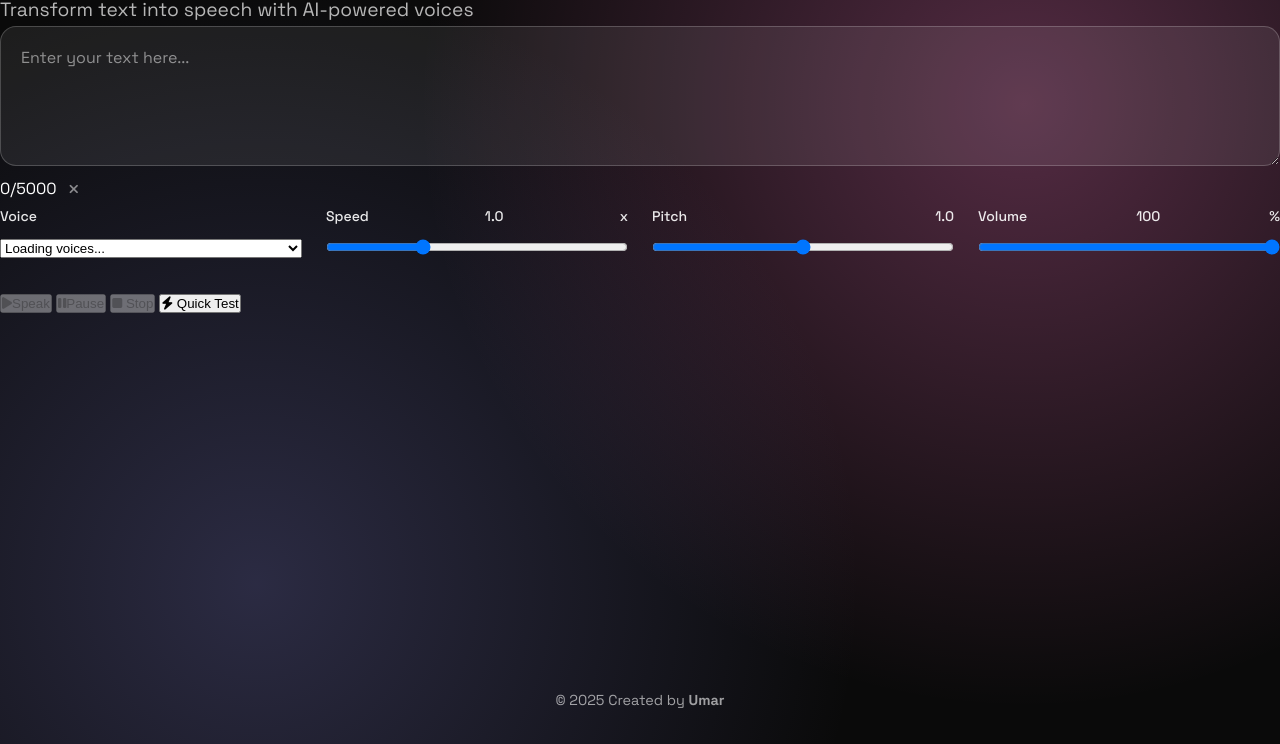
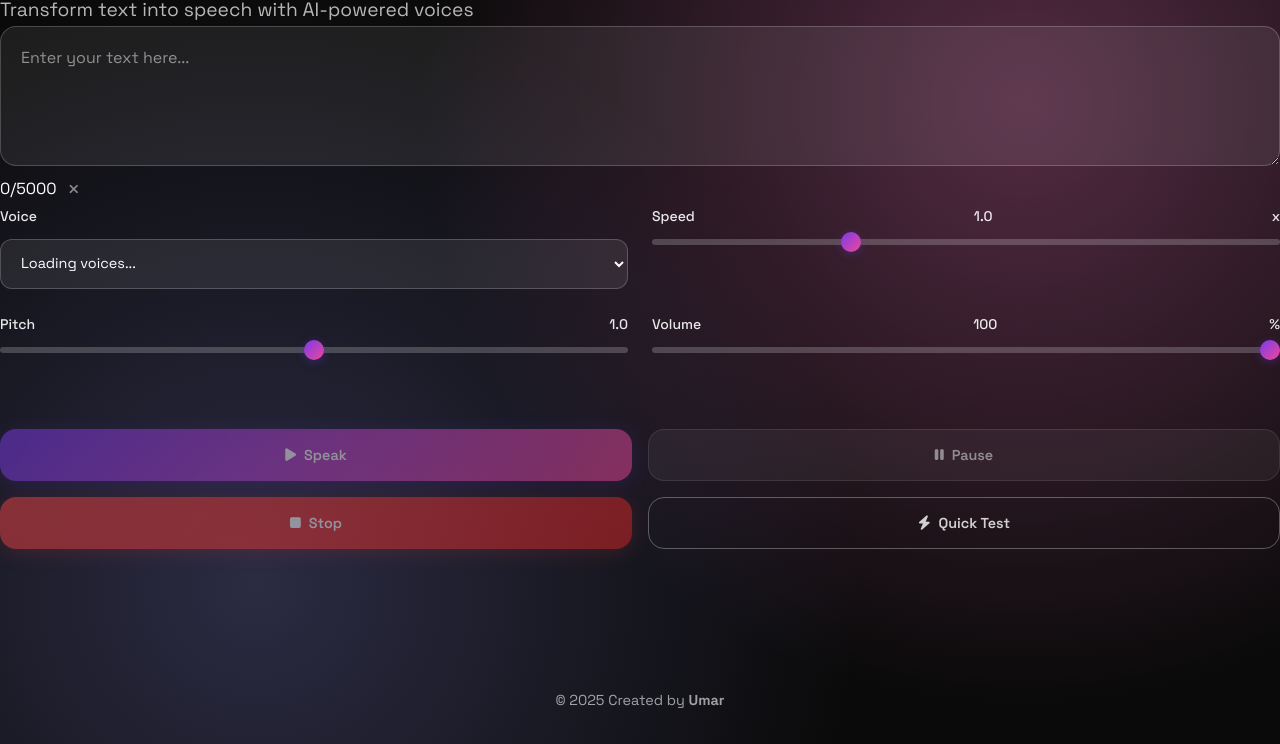
Before and after one commit to umarJ-max/WEB-Speech-API-TTS, a plain HTML site: page index.html in a window 1280 px wide. Shown: the part 56-800 px from the top of the page. Drawn offline with Linux system fonts and the light colour scheme.

Commit message:
Fix: Proper 2x2 grid layout for controls and buttons instead of parallel single row

```diff
--- a/index.html
+++ b/index.html
@@ -47,39 +47,39 @@
                 <div class="controls-grid">
                     <div class="control-item">
                         <label>Voice</label>
-                        <select id="voiceSelect">
+                        <select id="voiceSelect" class="modern-select">
                             <option value="">Loading voices...</option>
                         </select>
                     </div>
                     <div class="control-item">
                         <label>Speed <span id="rateValue">1.0</span>x</label>
-                        <input type="range" id="rateRange" min="0.1" max="3" step="0.1" value="1">
+                        <input type="range" id="rateRange" class="modern-slider" min="0.1" max="3" step="0.1" value="1">
                     </div>
                     <div class="control-item">
                         <label>Pitch <span id="pitchValue">1.0</span></label>
-                        <input type="range" id="pitchRange" min="0" max="2" step="0.1" value="1">
+                        <input type="range" id="pitchRange" class="modern-slider" min="0" max="2" step="0.1" value="1">
                     </div>
                     <div class="control-item">
                         <label>Volume <span id="volumeValue">100</span>%</label>
-                        <input type="range" id="volumeRange" min="0" max="1" step="0.1" value="1">
+                        <input type="range" id="volumeRange" class="modern-slider" min="0" max="1" step="0.1" value="1">
                     </div>
                 </div>
 
                 <!-- Action Buttons -->
-                <div class="button-grid">
-                    <button id="playBtn" class="btn btn-primary" disabled>
+                <div class="actions">
+                    <button id="playBtn" class="action-btn primary" disabled>
                         <i class="fas fa-play"></i>
                         Speak
                     </button>
-                    <button id="pauseBtn" class="btn btn-secondary" disabled>
+                    <button id="pauseBtn" class="action-btn secondary" disabled>
                         <i class="fas fa-pause"></i>
                         Pause
                     </button>
-                    <button id="stopBtn" class="btn btn-danger" disabled>
+                    <button id="stopBtn" class="action-btn danger" disabled>
                         <i class="fas fa-stop"></i>
                         Stop
                     </button>
-                    <button id="quickTestBtn" class="btn btn-outline">
+                    <button id="quickTestBtn" class="action-btn outline">
                         <i class="fas fa-zap"></i>
                         Quick Test
                     </button>
--- a/styles.css
+++ b/styles.css
@@ -174,7 +174,8 @@ body {
 /* Controls Grid */
 .controls-grid {
     display: grid;
-    grid-template-columns: repeat(auto-fit, minmax(200px, 1fr));
+    grid-template-columns: 1fr 1fr;
+    grid-template-rows: 1fr 1fr;
     gap: 1.5rem;
     margin-bottom: 2rem;
 }
@@ -262,7 +263,8 @@ body {
 /* Actions */
 .actions {
     display: grid;
-    grid-template-columns: repeat(auto-fit, minmax(120px, 1fr));
+    grid-template-columns: 1fr 1fr;
+    grid-template-rows: 1fr 1fr;
     gap: 1rem;
     margin-bottom: 2rem;
 }
@@ -391,11 +393,13 @@ body {
 
     .controls-grid {
         grid-template-columns: 1fr;
+        grid-template-rows: auto;
         gap: 1rem;
     }
 
     .actions {
-        grid-template-columns: 1fr 1fr;
+        grid-template-columns: 1fr;
+        grid-template-rows: auto;
         gap: 0.75rem;
     }
 
```
